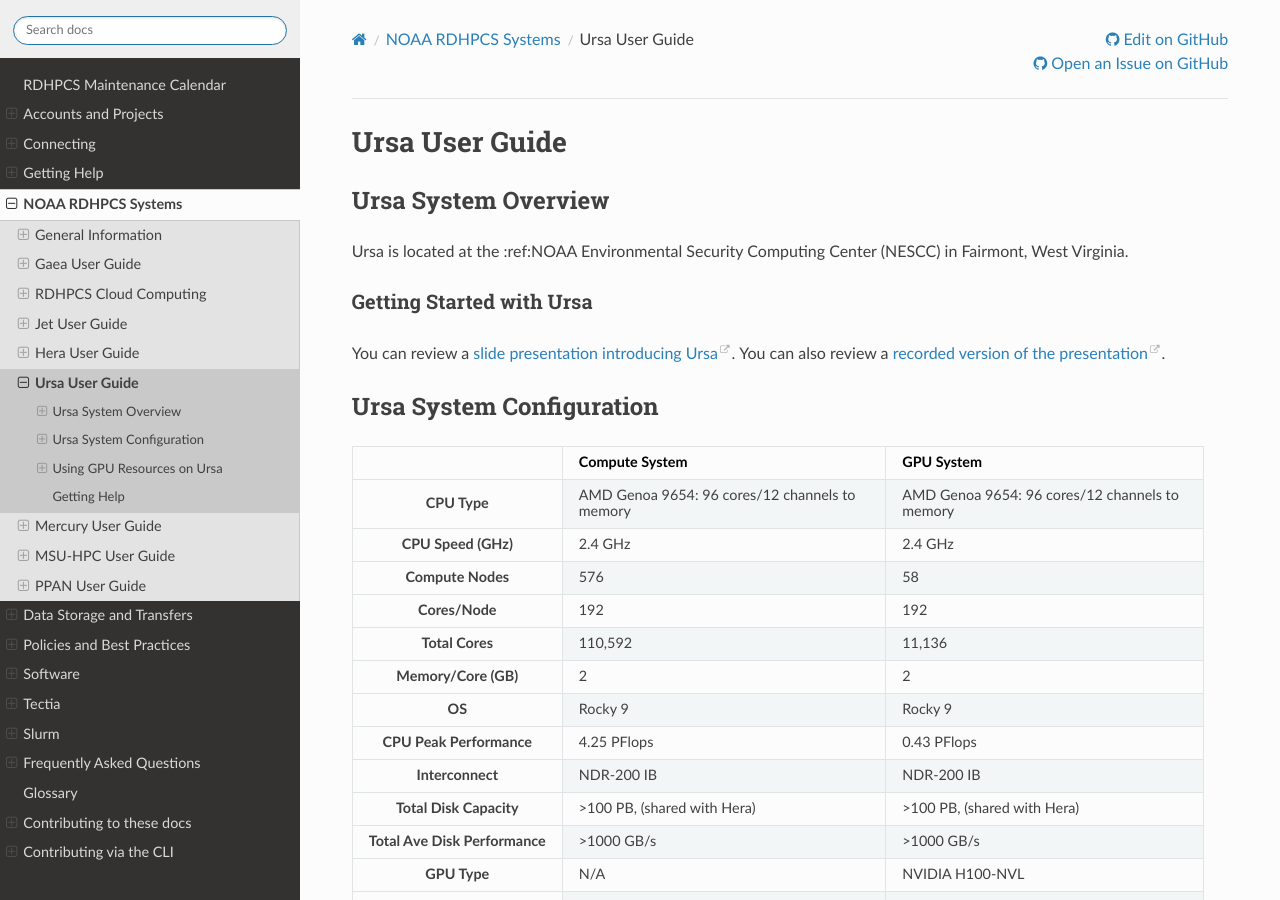
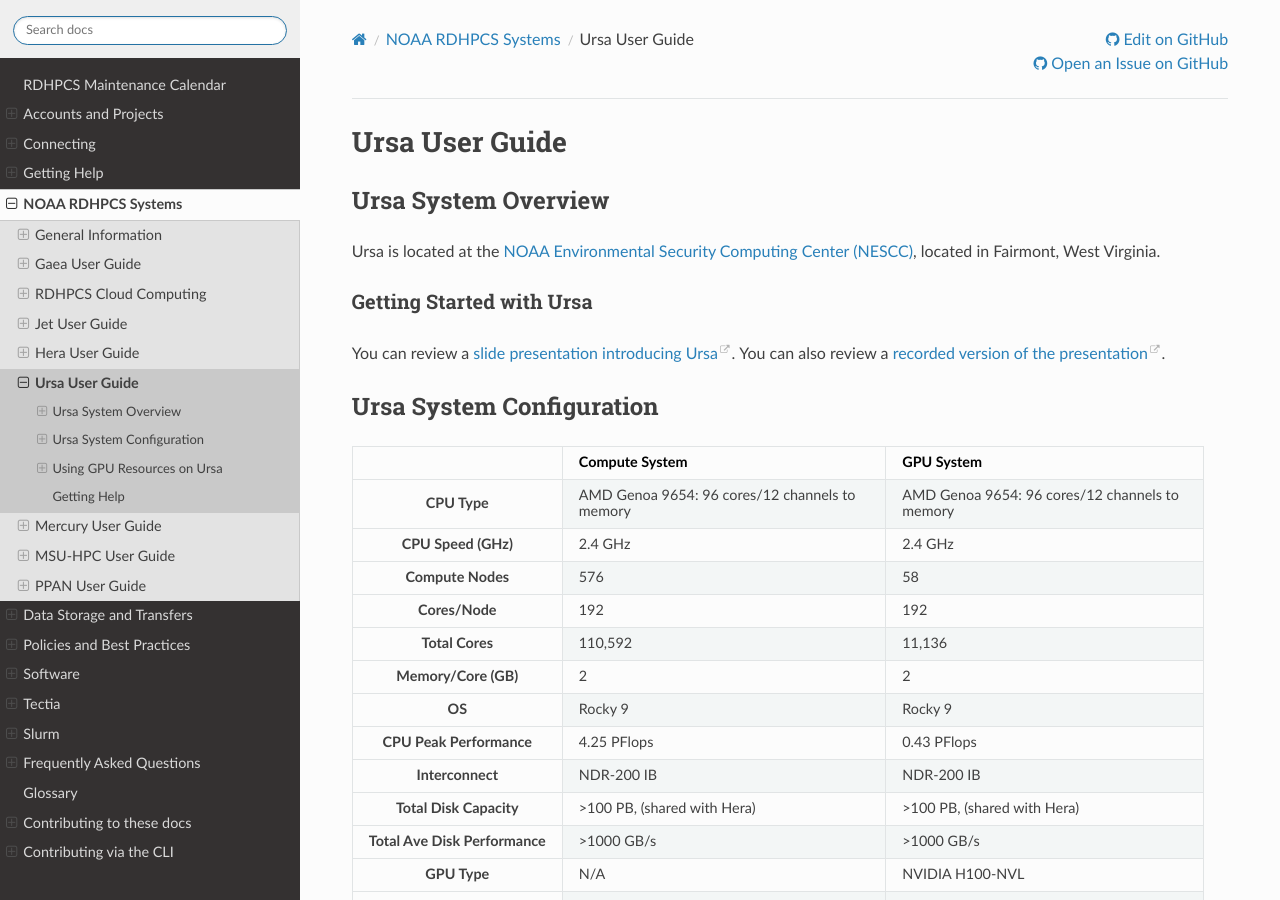
Before and after one commit to NOAA-RDHPCS/noaa-rdhpcs.github.io, a Sphinx documentation site: the page built from source/systems/ursa_user_guide.rst, in a window 1280 px wide and 900 px high. Built offline with Sphinx 7.4.7 and the Read the Docs theme 3.1.0, drawn with Linux system fonts in a browser that asks for light colours; pages that are not in the unit, such as notebooks, are missing from menus.

Commit message:
Update ursa_user_guide.rst
fixed ref link

```diff
--- a/source/systems/ursa_user_guide.rst
+++ b/source/systems/ursa_user_guide.rst
@@ -7,8 +7,8 @@ Ursa User Guide
 
 Ursa System Overview
 ====================
-Ursa is located at the :ref:NOAA Environmental Security Computing
-Center (NESCC) in Fairmont, West
+Ursa is located at the :ref:`NOAA Environmental Security Computing
+Center (NESCC) <locations-of-rdhpcs>`, located in Fairmont, West
 Virginia.
 
 Getting Started with Ursa
```
